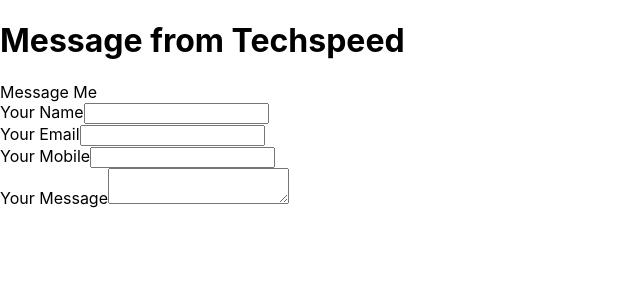
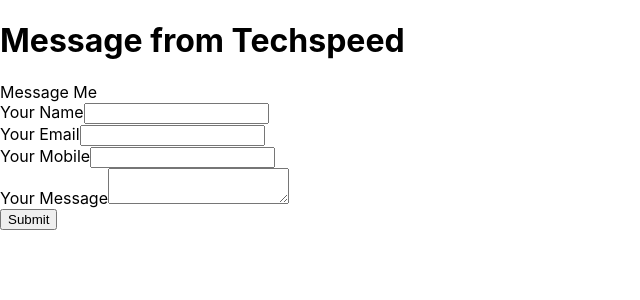
Before and after one commit to harshit-paneri/message-me-firebase, a React (Create React App) app: page / in a window 1280 px wide. Shown: the top 300 px of the page, without its empty margins (0-640 px from the left). Built offline with nearby package versions, Linux system fonts and the light colour scheme.

Commit message:
working app

```diff
--- a/src/component/reactcontact.js
+++ b/src/component/reactcontact.js
@@ -1,42 +1,93 @@
-import React ,{useState} from "react";
+import React, { useState } from "react";
 
 const Reactcontact = () => {
-    const [user,setUser] = useState({
-        name : "",
-        email : "",
-        mobile : "",
-        message : "",
+  const [user, setUser] = useState({
+    name: "",
+    email: "",
+    mobile: "",
+    message: "",
   });
   let name, value;
   const getUserData = (event) => {
     name = event.target.name;
     value = event.target.value;
 
-        setUser({...user , [name] : value});
+    setUser({ ...user, [name]: value });
+  };
+
+  const postData = async (e) => {
+    e.preventDefault();
+    const {name,email,mobile,message} = user;
+
+    const res = await fetch(
+      "https://message-app-40387-default-rtdb.firebaseio.com/message-data.json",
+      {
+        method: "POST",
+        headers: {
+          "content-type": "application/json",
+        },
+        body: JSON.stringify({
+          name,
+          email,
+          mobile,
+          message,
+        }),
+      }
+    );
   };
   return (
     <>
       <h1>Message from Techspeed</h1>
-      <form action="">
+      <form action="" method="POST">
         <span>Message Me</span>
         <div>
           <span>Your Name</span>
-        <input type="text" name="name" value={user.name} onChange={getUserData} id="" />
+          <input
+            type="text"
+            name="name"
+            value={user.name}
+            onChange={getUserData}
+            id=""
+            required
+          />
         </div>
 
         <div>
           <span>Your Email</span>
-        <input type="text" name="email" value={user.email} onChange={getUserData} id="" />
+          <input
+            type="text"
+            name="email"
+            value={user.email}
+            onChange={getUserData}
+            id=""
+          />
         </div>
 
         <div>
           <span>Your Mobile</span>
-        <input type="text" name="mobile" value={user.mobile} onChange={getUserData} id="" />
+          <input
+            type="text"
+            name="mobile"
+            value={user.mobile}
+            onChange={getUserData}
+            id=""
+          />
         </div>
 
         <div>
           <span>Your Message</span>
-        <textarea name="message" value={user.message} onChange={getUserData} id="" />
+          <textarea
+            name="message"
+            value={user.message}
+            onChange={getUserData}
+            id=""
+          />
+        </div>
+
+        <div>
+          <button onClick={postData}>
+            <span>Submit</span>
+          </button>
         </div>
       </form>
     </>
```
Lines whose indentation alone changed are shown as unchanged.
